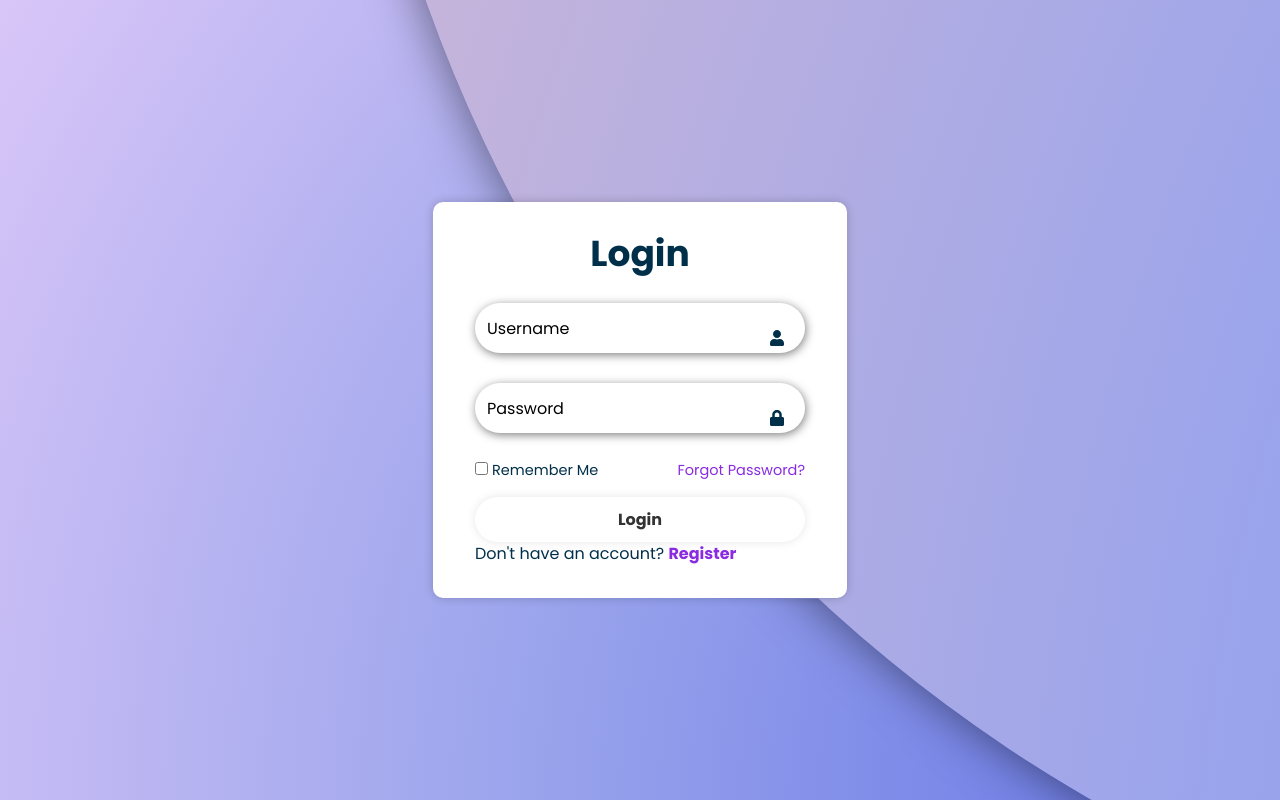
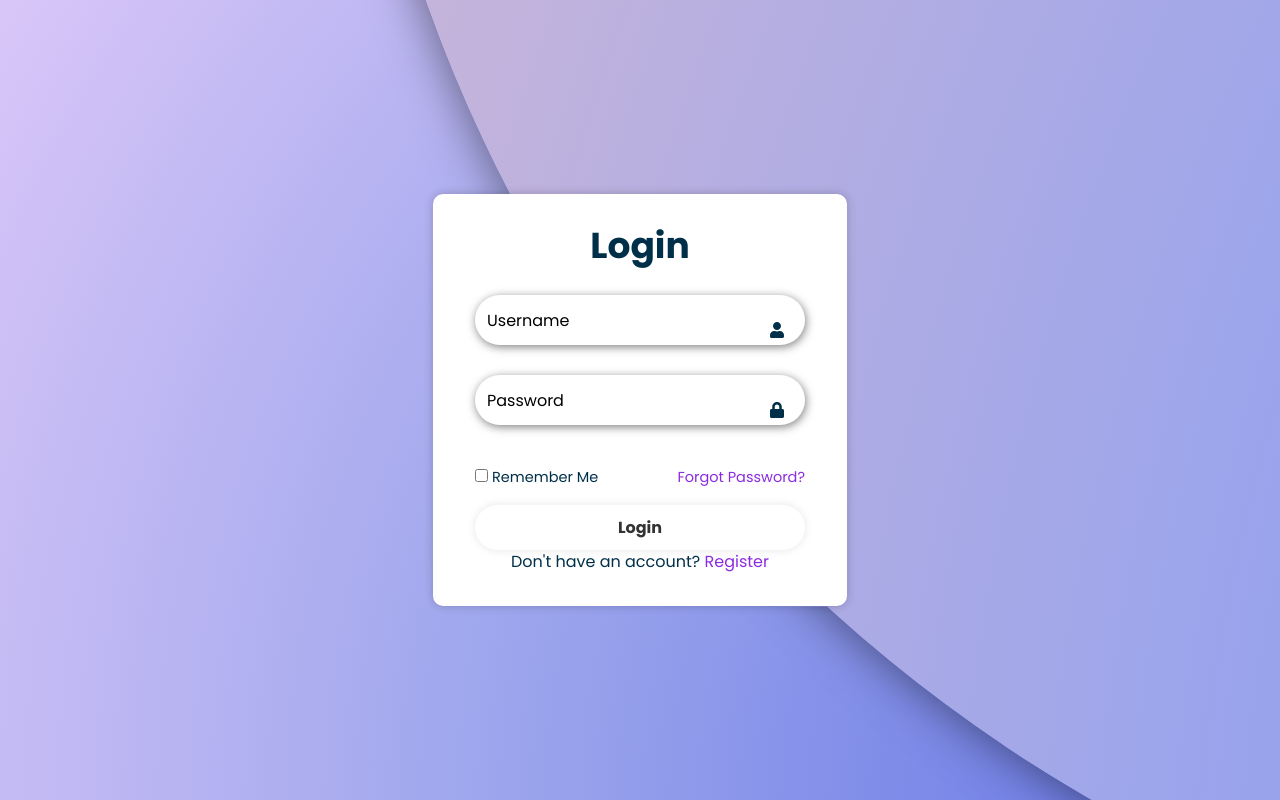
Before and after one commit to xuyennguyen2733/signable-frontend, a React (Vite) app: page /login in a window 1280 px wide. Built offline with nearby package versions, Linux system fonts and the light colour scheme; no server answers.

Commit message:
adjusted margin for errors

```diff
--- a/src/components/LoginPage/LoginPage.css
+++ b/src/components/LoginPage/LoginPage.css
@@ -89,7 +89,8 @@
     display: flex;
     justify-content: space-between;
     font-size: 14.5px;
-    margin: -15px 0 15px;
+    margin-top: 1rem;
+    margin-bottom: 1rem;
 }
 
 .remember-forgot label input {
--- a/src/components/LoginPage/LoginPage.jsx
+++ b/src/components/LoginPage/LoginPage.jsx
@@ -76,7 +76,7 @@ function LoginPage() {
               <FaLock className="icon" />
             </div>
 
-            {error && <p className="error">{error}</p>}
+            {error && <div className="error">{error}</div>}
 
             <div className="remember-forgot">
               <label>
@@ -89,9 +89,9 @@ function LoginPage() {
               Login
             </button>
             <div className="login-page-register-link">
-              <p>
+              <div>
                 Don't have an account? <a href="/signup">Register</a>
-              </p>
+              </div>
             </div>
           </form>
         </div>
--- a/src/components/PasswordRecovery/RequestPage.jsx
+++ b/src/components/PasswordRecovery/RequestPage.jsx
@@ -49,7 +49,7 @@ function RequestPage() {
             />
             <FaUser className="icon" />
           </div>
-          {error && <p className="error">{error}</p>}{" "}
+          {error && <div className="error">{error}</div>}{" "}
           {/* Render error message */}
           <div
             style={{
--- a/src/components/PasswordRecovery/ResetPage.jsx
+++ b/src/components/PasswordRecovery/ResetPage.jsx
@@ -71,7 +71,7 @@ function ResetPage() {
             />
             <FaLock className="icon" />
           </div>
-          {error && <p className="error">{error}</p>}{" "}
+          {error && <div className="error">{error}</div>}{" "}
           {/* Render error message */}
           <div
             style={{
--- a/src/components/PasswordRecovery/VerificationPage.jsx
+++ b/src/components/PasswordRecovery/VerificationPage.jsx
@@ -50,7 +50,7 @@ function VerificationPage() {
               setInputSquares={setInputSquares}
             />
           </div>
-          {error && <p className="error">{error}</p>}{" "}
+          {error && <div className="error">{error}</div>}{" "}
           {/* Render error message */}
           <div
             style={{
```
